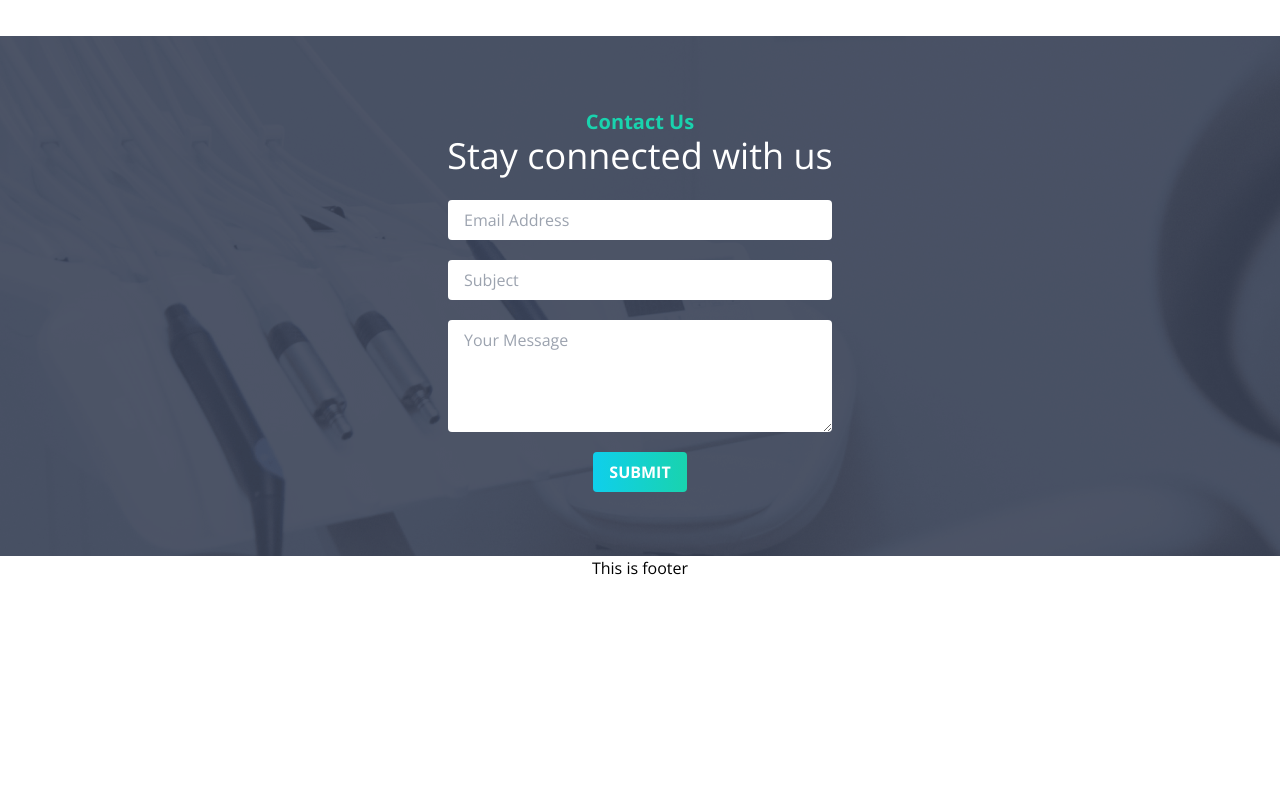
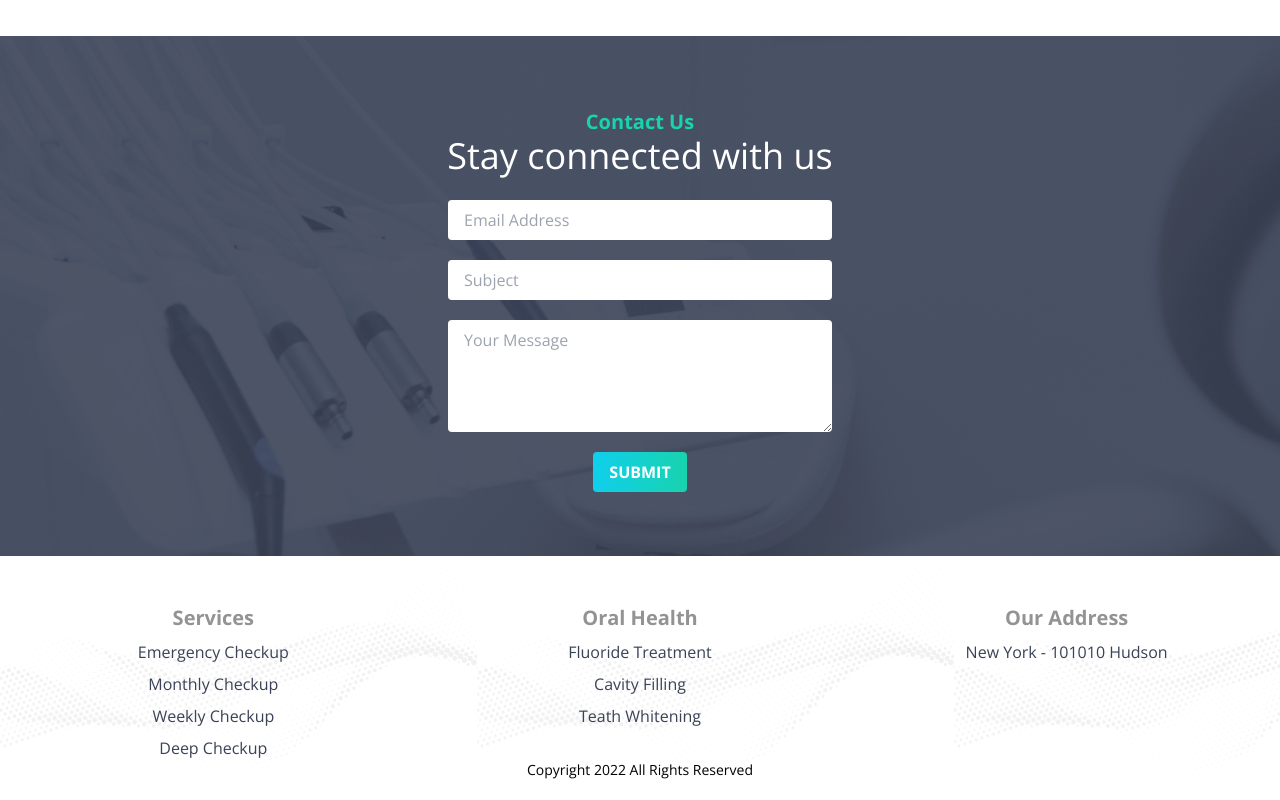
Before and after one commit to coder-emon/doctors-portal-client, a React (Create React App) app: page / in a window 1280 px wide. Shown: the part 3398-4198 px from the top of the page. Before the commit the page ends 3978 px from the top, so only its background shows below. Built offline with nearby package versions, Linux system fonts and the light colour scheme.

Commit message:
footer done

```diff
--- /dev/null
+++ b/src/Components/Footer/Footer.css
@@ -0,0 +1,3 @@
+.bg-footer{
+    background-image: url('../../assets/images/footer.png');
+}
--- a/src/Components/Footer/Footer.js
+++ b/src/Components/Footer/Footer.js
@@ -1,9 +1,51 @@
 import React from 'react';
-
+import { Link } from 'react-router-dom';
+import './Footer.css'
 const Footer = () => {
     return (
-        <div>
-            <h2>This is footer</h2>
+        <div className='bg-footer pt-12 bg-contain'>
+            <div className='grid grid-cols-1 md:grid-cols-2 justify-items-center lg:grid-cols-3'>
+                <ul className='text-ancent font-normal flex flex-col gap-2'>
+                    <li>
+                        <Link className='font-bold text-gray text-xl'>Services</Link>
+                    </li>
+                    <li>
+                        <Link>Emergency Checkup</Link>
+                    </li>
+                    <li>
+                        <Link>Monthly Checkup</Link>
+                    </li>
+                    <li>
+                        <Link>Weekly Checkup</Link>
+                    </li>
+                    <li>
+                        <Link>Deep Checkup</Link>
+                    </li>
+                </ul>
+                <ul className='text-ancent font-normal flex flex-col gap-2'>
+                    <li>
+                        <Link className='font-bold text-gray text-xl'>Oral Health</Link>
+                    </li>
+                    <li>
+                        <Link>Fluoride Treatment</Link>
+                    </li>
+                    <li>
+                        <Link>Cavity Filling</Link>
+                    </li>
+                    <li>
+                        <Link>Teath Whitening</Link>
+                    </li>
+                </ul>
+                <ul className='text-ancent font-normal flex flex-col gap-2'>
+                    <li>
+                        <Link className='font-bold text-gray text-xl'>Our Address</Link>
+                    </li>
+                    <li>
+                        <Link>New York - 101010 Hudson</Link>
+                    </li>
+                </ul>
+            </div>
+            <p className='text-center mb-5 text-sm font-normal'>Copyright 2022 All Rights Reserved</p>
         </div>
     );
 };
--- a/tailwind.config.js
+++ b/tailwind.config.js
@@ -9,8 +9,8 @@ module.exports = {
       primary: '#0FCFEC',
       secondary:'#19D3AE',
       ancent:'#3A4256',
-      white:'#ffffff'
-
+      white:'#ffffff',
+      gray:'#939393'
     },
 
   },
```
